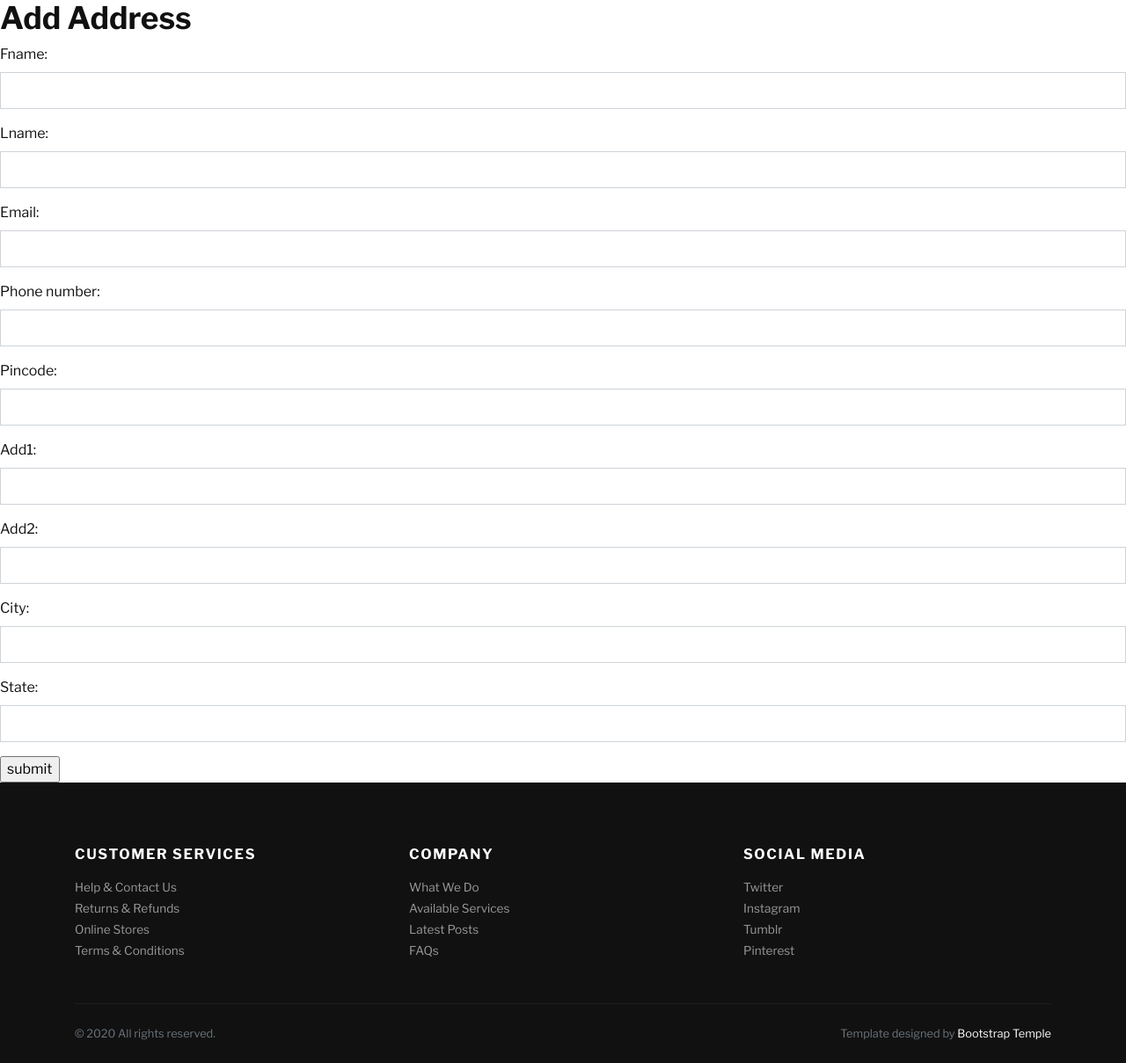
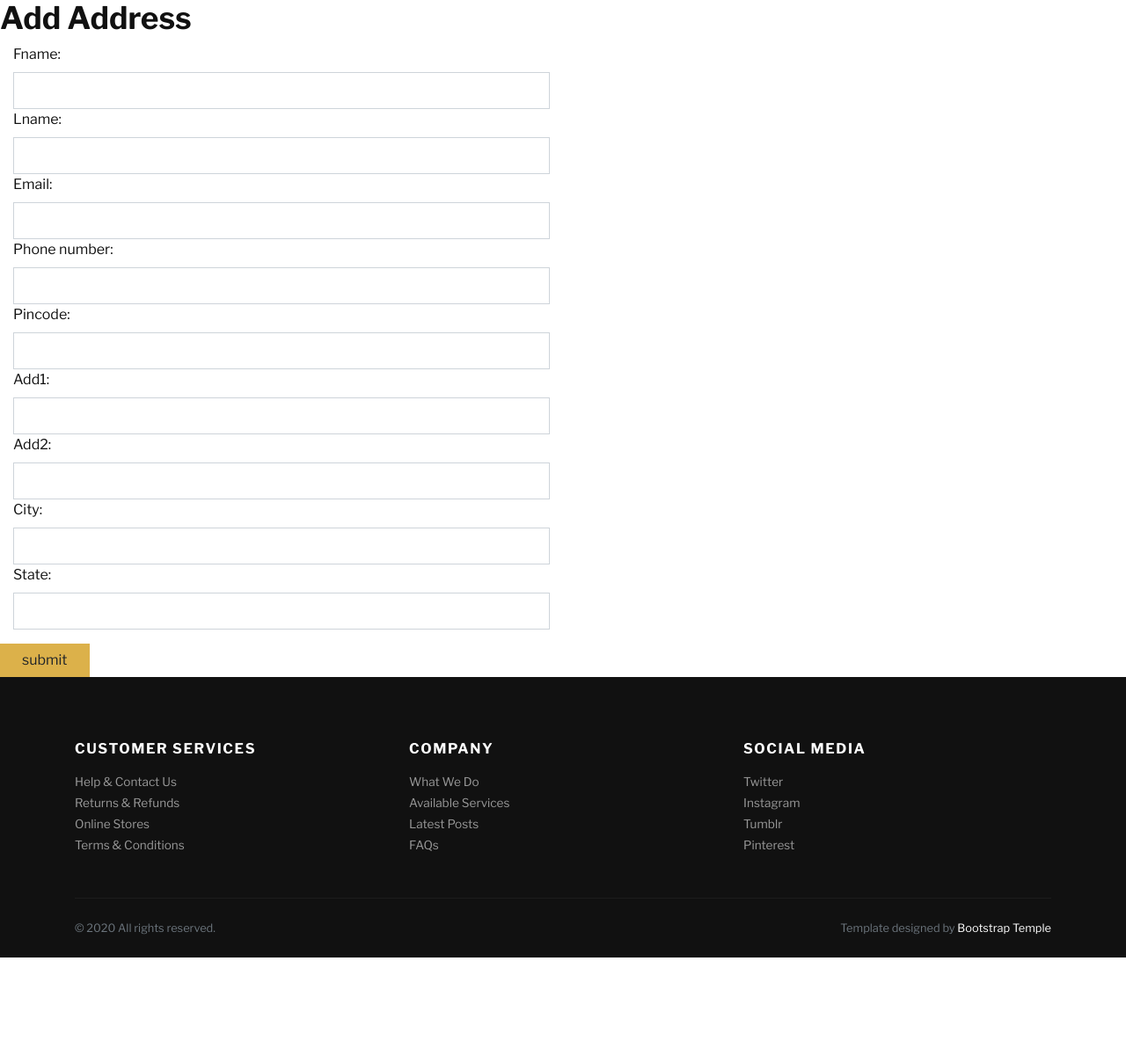
Before and after one commit to Tanishqsachdev/ecomm, a Django app: page /address/add in a window 1280 px wide. Shown: the part 71-1280 px from the top of the page at 88% size. After the commit the page ends 1160 px from the top, so only its background shows below. Run offline with Django 3.2, Linux system fonts and the light colour scheme; some libraries are stand-ins or nearby versions; some web fonts are replaced.

Commit message:
fixing template

```diff
--- a/main/templates/main/add_address.html
+++ b/main/templates/main/add_address.html
@@ -5,7 +5,9 @@
 
 <form method='POST'>
 {% csrf_token %}
-{{form.as_p}}
-<input type='submit' name='Add' value='submit'>
+<div class="col-lg-6 form-group">
+    {{form}}
+</div>
+<input type='submit' name='Add' value='submit' class="btn btn-primary">
 </form>
 {% endblock body %}
```
